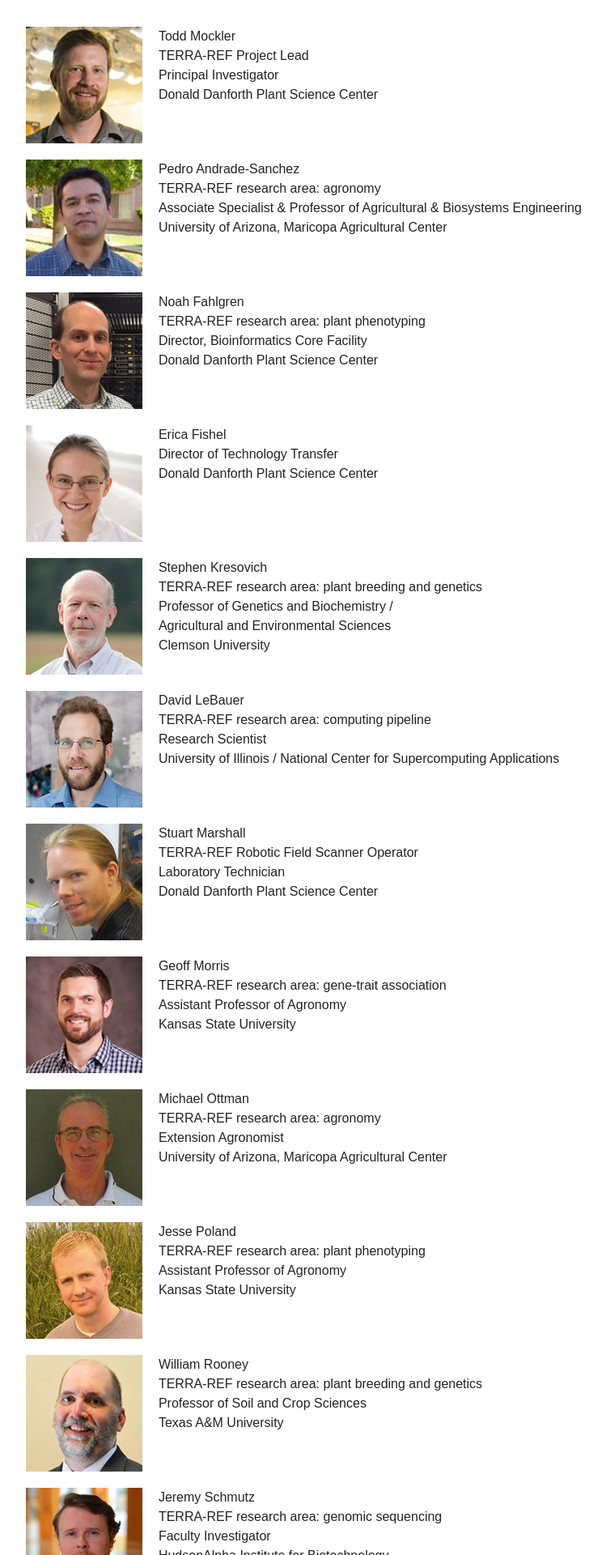
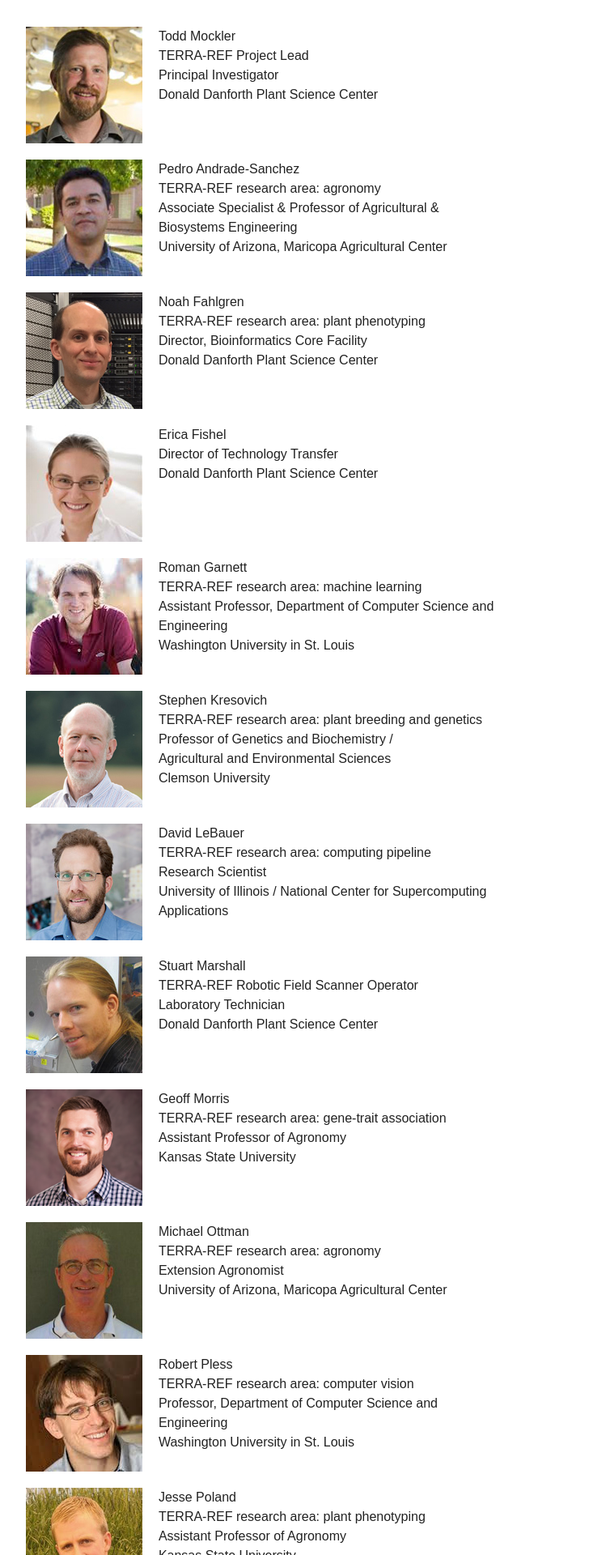
Before and after one commit to terra-reference/terraref.github.io, a Jekyll site: the page built from team/index.md, in a window 1280 px wide. Shown: the part 370-2290 px from the top of the page at 81% size, without its empty margins (264-1013 px from the left). Built offline with Jekyll 4.4.1, drawn with Linux system fonts in a browser that asks for light colours; nearby versions of some CDN libraries; some of the changed text lies outside the part shown.

Commit message:
Added press page, updated team

```diff
--- a/_data/navigation.yml
+++ b/_data/navigation.yml
@@ -15,6 +15,9 @@
 - title: News
   url: /news/
 
+- title: Press
+  url: /press/
+
 - title: Documentation
   #  url: /documentation/
   url: https://terraref.gitbooks.io/terraref-documentation/content/
--- a/_sass/_page.scss
+++ b/_sass/_page.scss
@@ -336,4 +336,23 @@ span + .entry-title {
 .profile-bio {
 	float: left;
 	margin: 10px;
+	width: 60%;
 }
+
+
+.press {
+	margin-top:20px;
+}
+.pr-date {
+	display:inline;
+}
+
+.pr-title {
+	display:block;
+	font-weight: bold;
+}
+
+.pr-pub {
+	display:block;
+	font-style: italic;
+}
--- a/team/index.md
+++ b/team/index.md
@@ -9,7 +9,6 @@ image:
 
 ## Reference Phenotyping System Team
 <div class="profiles">
-
 <div class="profile-image"><img src="/images/team/Mockler.jpg"></div>
 <div class="profile-bio">
 <a href="http://mocklerlab.org/" target="_blank">Todd Mockler</a><br/>
@@ -41,6 +40,14 @@ Donald Danforth Plant Science Center
 <a href="https://www.danforthcenter.org/scientists-research/technology-transfer" target="_blank">Erica Fishel</a><br/>
 Director of Technology Transfer<br/>
 Donald Danforth Plant Science Center
+</div>
+
+<div class="profile-image"><img src="/images/team/Garnett.jpg"></div>
+<div class="profile-bio">
+<a href="http://www.cse.wustl.edu/~garnett/" target="_blank">Roman Garnett</a><br/>
+TERRA-REF research area: machine learning<br/>
+Assistant Professor, Department of Computer Science and Engineering<br/>
+Washington University in St. Louis
 </div>
 
 <div class="profile-image"><img src="/images/team/Kresovich.jpg"></div>
@@ -84,6 +91,14 @@ Extension Agronomist<br/>
 University of Arizona, Maricopa Agricultural Center
 </div>
 
+<div class="profile-image"><img src="/images/team/Pless.jpg"></div>
+<div class="profile-bio">
+<a href="http://www.cs.wustl.edu/~pless/" target="_blank">Robert Pless</a><br/>
+TERRA-REF research area: computer vision<br/>
+Professor, Department of Computer Science and Engineering<br/>
+Washington University in St. Louis
+</div>
+
 <div class="profile-image"><img src="/images/team/Poland.jpg"></div>
 <div class="profile-bio">
 <a href="http://wheatgenetics.org/people/3-jesse-poland" target="_blank">Jesse Poland</a><br/>
@@ -116,6 +131,14 @@ Research Manager<br/>
 Donald Danforth Plant Science Center
 </div>
 
+<div class="profile-image"><img src="/images/team/White.jpg"></div>
+<div class="profile-bio">
+<a href="" target="_blank">Jeff White</a><br/>
+TERRA-REF research area:<br/>
+Research Plant Physiologist<br/>
+USDA-ARS / US Arid-Land Agricultural Research Center<br/>
+</div>
+
 <div class="profile-image"><img src="/images/team/Wulamu.jpg"></div>
 <div class="profile-bio">
 <a href="http://www.slu.edu/sustainability/about-us/faculty/abuduwasiti-wulamu-phd" target="_blank">Abuduwasiti Wulamu</a><br/>
@@ -130,27 +153,119 @@ Saint Louis University
 
 ## Data Standard Products Committee
 
-| Name | Institution | Subcommittee|
-|:--|:--|:--|
-|**Coordinators** | | |
-| David Lee | ARPA-E |
-| David LeBauer | UIUC / NCSA |
-|**TERRA Project Representatives** | |
-| Paul Bartlett | Near Earth Autonomy |
-| Jeff White | USDA ALARC |
-| Melba Crawford | Purdue |
-| Michael Gore | Cornell |
-| Matt Colgan | Blue River |
-| Christer Jansson | Pacific Northwest National Laboratory |
-| Barnabas Poczos | Carnegie Mellon |
-| Alex Thomasson | Texas A&M University |
-|**External Advisors** | | |
-| Cheryl Porter| ICASA / AgMIP / USDA |
-| Shawn Serbin | Brookhaven National Lab |
-| Shelly Petroy | NEON |
-| Carolyn J. Lawrence-Dill | Iowa State |
-| Eric Lyons | University of Arizona / iPlant |
-| Ted Habermann | The HDF Group |
+###  Committee Coordinators
+
+<div class="profiles">
+<div class="profile-bio">
+<a href="https://sites.google.com/site/dlebauer/" target="_blank">David LeBauer</a><br/>
+Research Scientist<br/>
+University of Illinois / National Center for Supercomputing Applications<br/>
+</a>
+</div>
+
+<div class="profile-bio">
+David Lee<br/>
+Technical support contractor<br/>
+Advanced Research Projects Agency—Energy (ARPA-E)<br/>
+</div>
+</div>
+
+
+
+### TERRA Project Representatives
+
+<div class="profiles">
+
+<div class="profile-bio">
+<a href="http://www.nearearth.aero/" target="_blank">Paul Bartlett</a><br/>
+Principal Systems Engineer<br/>
+Near Earth Autonomy<br/>
+</div>
+
+<div class="profile-bio">
+<a href="https://www.ars.usda.gov/pacific-west-area/maricopa-arizona/us-arid-land-agricultural-research-center/plant-physiology-and-genetics-research/people/jeffrey-white/" target="_blank">Jeff White</a><br/>
+Research Plant Physiologist<br/>
+USDA-ARS / US Arid-Land Agricultural Research Center<br/>
+</div>
+
+<div class="profile-bio">
+<a href="https://ag.purdue.edu/agry/directory/Pages/melbac.aspx" target="_blank">Melba Crawford</a><br/>
+Professor of Agronomy<br/>
+Purdue University<br/>
+</div>
+
+<div class="profile-bio">
+<a href="https://plbrgen.cals.cornell.edu/people/michael-gore" target="_blank">Michael Gore</a><br/>
+Committee Coordinators<br/>
+Associate Professor of Plant Breeding and Genetics<br/>
+Cornell<br/>
+</div>
+
+<div class="profile-bio">
+<a href="http://team.bluerivert.com/" target="_blank">Matt Colgan</a><br/>
+Senior Systems Engineer<br/>
+Blue River Technology<br/>
+</div>
+
+<div class="profile-bio">
+<a href="https://www.emsl.pnl.gov/emslweb/people/christer-jansson" target="_blank">Christer Jansson</a><br/>
+Director of Plant Sciences<br/>
+Pacific Northwest National Laboratory<br/>
+</div>
+
+<div class="profile-bio">
+<a href="http://www.cs.cmu.edu/~bapoczos/" target="_blank">Barnabas Poczos</a><br/>
+Assistant Professor of Machine Learning<br/>
+Carnegie Mellon<br/>
+</div>
+
+<div class="profile-bio">
+<a href="http://baen.tamu.edu/people/thomasson-alex/" target="_blank">Alex Thomasson</a><br/>
+Professor of Biological and Agricultural Engineering<br/>
+Texas A&M University<br/>
+</div>
+
+<div class="profile-bio">
+<a href="http://abe.ufl.edu/mcnair/cheryl.asp" target="_blank">Cheryl Porter</a><br/>
+Coordinator of Computer Research Applications<br/>
+University of Florida<br/>
+</div>
+
+<div class="profile-bio">
+<a href="https://www.bnl.gov/envsci/bio/serbin-shawn.php" target="_blank">Shawn Serbin</a><br/>
+Associate Ecologist<br/>
+Brookhaven National Lab<br/>
+</div>
+
+<div class="profile-bio">
+<a href="http://www.neonscience.org/about/staff/shelley-petroy" target="_blank">Shelley Petroy</a><br/>
+Director of Data Products<br/>
+NEON<br/>
+</div>
+
+<div class="profile-bio">
+<a href="http://www.gdcb.iastate.edu/faculty-and-research/faculty/carolyn-j-lawrence/" target="_blank">Carolyn Lawrence-Dill</a><br/>
+Associate Professor of Genetics, Development, and Cell Biology<br/>
+Iowa State<br/>
+</div>
+
+<div class="profile-bio">
+<a href="https://cals.arizona.edu/spls/content/eric" target="_blank">Eric Lyons</a><br/>
+Assistant Professor of Plant Sciences<br/>
+University of Arizona / iPlant Collaborative
+</div>
+
+<div class="profile-bio">
+<a href="https://www.hdfgroup.org/team/ted-habermann/" target="_blank">Ted Habermann</a><br/>
+Director of Business and Community Development
+The HDF Group
+</div>
+
+</div>
+
+
+
+
 
 ## Partners
 
```
Also changed, not shown: press/index.md (added, +104 -0 lines), images/team/Garnett.jpg (added), images/team/Pless.jpg (added), images/team/Shakoor.jpg, images/team/White.jpg (added).
